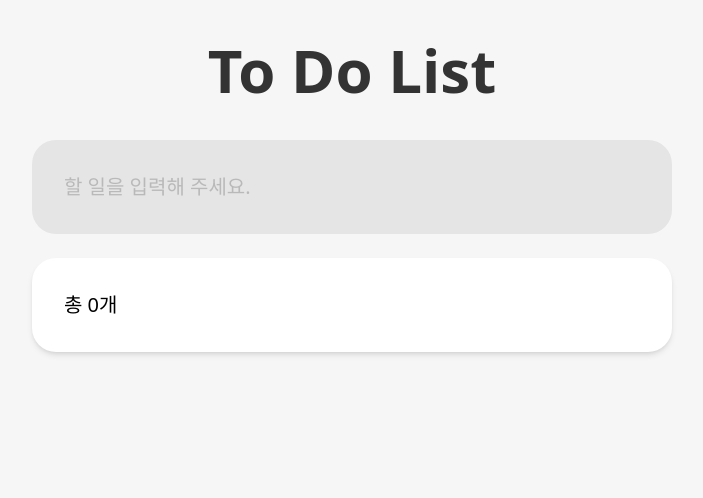
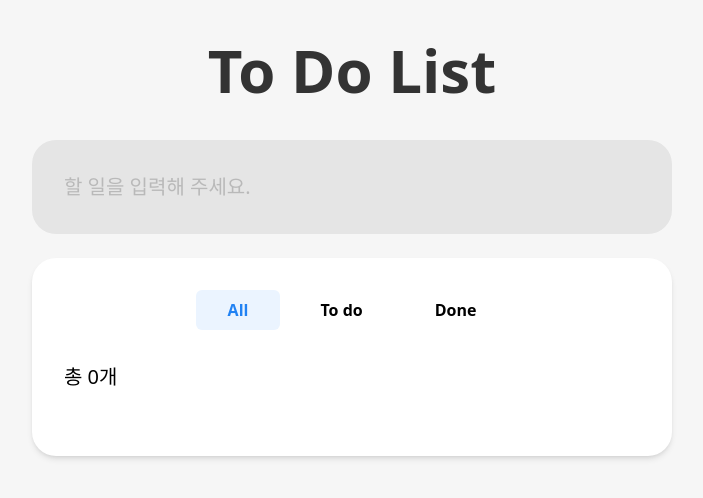
Before and after one commit to Rootjang92/interview-task-front-pre-course, a Next.js app: page / in a window 1280 px wide. Shown: the top 498 px of the page, without its empty margins (288-991 px from the left). Built offline with nearby package versions, Linux system fonts and the light colour scheme.

Commit message:
Feat: tab 적용 및 스타일 변경

```diff
--- a/src/components/Tab/index.tsx
+++ b/src/components/Tab/index.tsx
@@ -12,7 +12,7 @@ const Tab = ({ activeTab, value, label, onTabChange }: Props) => {
     <button
       key={value}
       onClick={() => onTabChange(value)}
-      className={`flex-1 px-4 py-2 text-sm rounded-md transition-all duration-200 ${activeTab === value ? "text-blue-600 shadow-sm" : "hover:text-blue-600"}`}
+      className={`px-8 py-2 text-[16px] rounded-md transition-all duration-200 font-semibold ${activeTab === value ? "text-[#2182F3] bg-[#EBF4FF]" : "hover:text-[#2182F3] text-#454545"}`}
     >
       {label}
     </button>
--- a/src/components/pages/TodoUserListPage.tsx
+++ b/src/components/pages/TodoUserListPage.tsx
@@ -3,18 +3,39 @@ import { ChangeEvent, useState } from "react";
 
 import Input from "../Input";
 import TodoItem from "../TodoItem";
+import Tab from "../Tab";
 
-interface Props {}
-
+type TabType = "all" | "todo" | "done";
 interface Todo {
   id: number,
   todoText: string;
   done: boolean;
 }
 
-const TodoUserListPage = ({}: Props) => {
+interface TabConfig {
+  value: TabType,
+  label: string;
+}
+
+const TODO_TABS: TabConfig[] = [
+  {
+    value: "all",
+    label: "All"
+  },
+  {
+    value: "todo",
+    label: "To do"
+  },
+  {
+    value: "done",
+    label: "Done"
+  }
+]
+
+const TodoUserListPage = () => {
   const [todos, setTodos] = useState<Todo[]>([]);
   const [todoValue, setTodoValue] = useState('');
+  const [activeTab, setActiveTab] = useState<TabType>('all');
 
   const handleChangeTodoValue = (e: ChangeEvent<HTMLInputElement>) => {
     setTodoValue(e.target.value);
@@ -35,12 +56,19 @@ const TodoUserListPage = ({}: Props) => {
     setTodos(todos.map((todo => todo.id === id ? { ...todo, done: !todo.done} : todo )))
   };
 
+  const handleTab = (tab: TabType) => {
+    setActiveTab(tab);
+  }
+
   return (
     <section className="flex flex-col items-center justify-center font-pretendard">
       <h1 className="text-6xl font-bold pt-10 text-[#333333]">To Do List</h1>
       <Input value={todoValue} onChange={handleChangeTodoValue} onEnter={handleAddTodo} />
-      <article className="p-8 rounded-[24px] w-full bg-white shadow-md">
-        <span className="w-full text-[20px]">총 {todos.length}개</span>
+      <article className="p-8 rounded-[24px] w-full bg-white shadow-md flex flex-col gap-8">
+        <div className="w-full flex items-center justify-center gap-2">
+          {TODO_TABS.map((tab) => <Tab value={tab.value} label={tab.label} onTabChange={handleTab} activeTab={activeTab} />)}
+        </div>
+        <span className="w-full text-[20px] text-black">총 {todos.length}개</span>
         <ul className="w-full">
           {
             todos.map((todo) => <TodoItem todo={todo} onToggle={handleToggleTodo} />)
```
